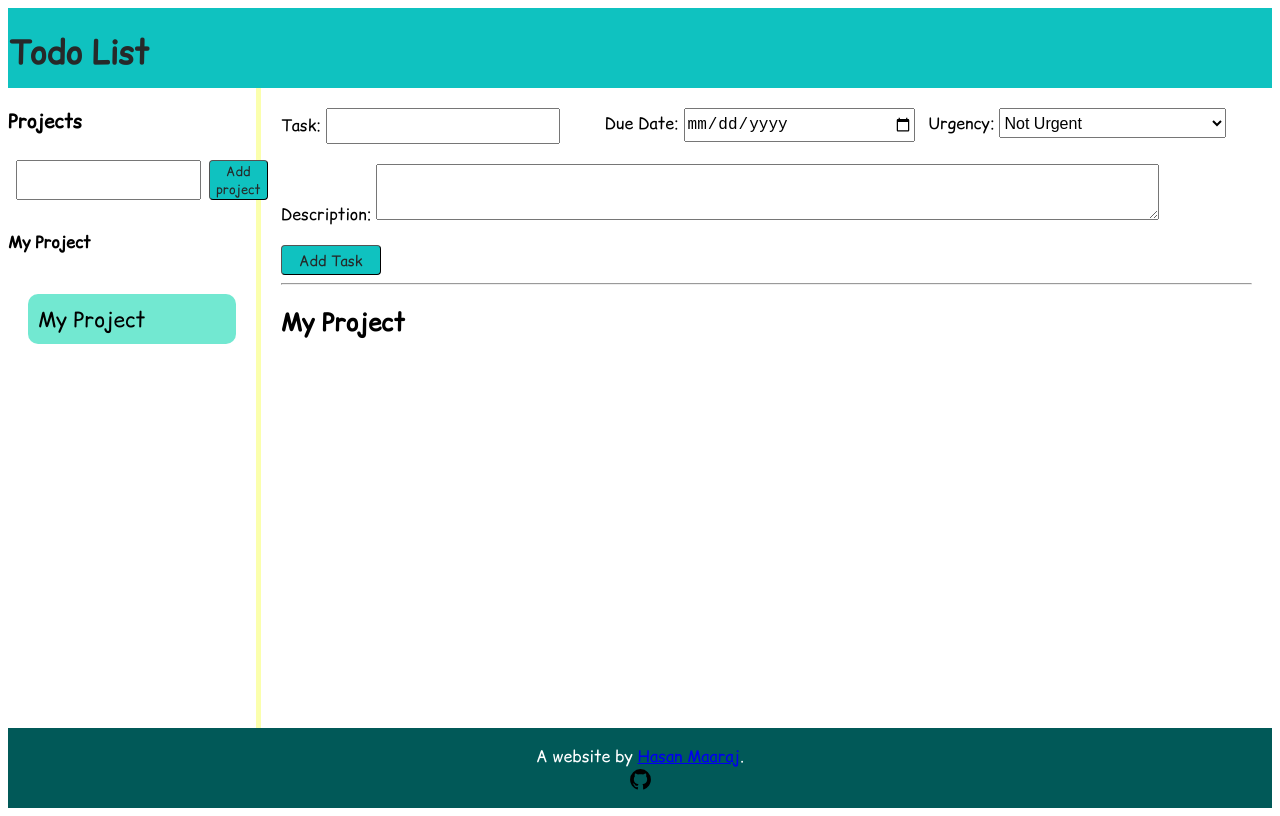
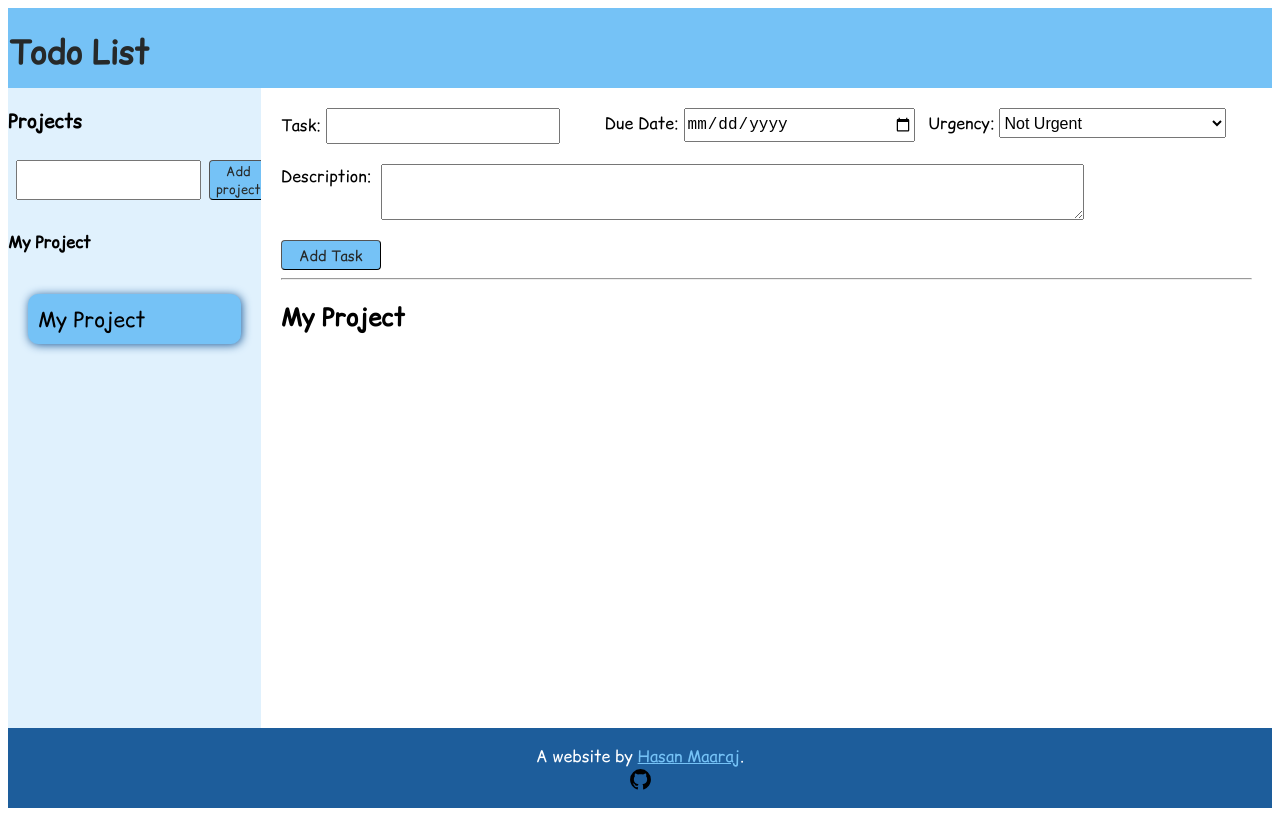
Before and after one commit to HasanMaaraj/Todo-List, a website built with webpack: page src/layout.html in a window 1280 px wide. Built offline with nearby package versions, Linux system fonts and the light colour scheme.

Commit message:
Edit colors

```diff
--- a/src/style.css
+++ b/src/style.css
@@ -1,7 +1,9 @@
 :root {
-    --primary-color: #0FC2C0;
-    --secondary-color: #15d9b299;
-    --dark-color: #015958;
+    --light-primary-color: #e0f1fd;
+    --primary-color: #75C2F6;
+    --secondary-color: #1D5D9B;
+    --dark-color: #01284f;
+    --danger-color: #FF0505;
     --primary-font-color: #262929;
     --secondary-font-color: #fff;
 }
@@ -34,9 +36,8 @@ body {
 }
 
 #sidebar {
-    /* background-color: hsl(63, 100%, 84%); */
-    border-right: 5px solid #FBFFAD;
-    color: #000000;
+    background-color: var(--light-primary-color);
+    overflow-y: scroll;
 }
 
 form#add-project-form {
@@ -65,15 +66,21 @@ form button {
 }
 
 #projects li {
+    box-shadow: 1px 1px 10px var(--secondary-color);
     display: grid;
     grid-template-columns: 3fr 1fr;
-    background-color: var(--secondary-color);
+    background-color: var(--primary-color);
     padding: 10px;
     border-radius: 10px;
+    box-shadow: 1px 1px 10px var(--secondary-color);
 }
 
 #projects li:hover {
-    background-color: var(--primary-color);
+    background-color: var(--secondary-color);
+}
+
+#projects li:active {
+    background-color: var(--dark-color);
 }
 
 #main-content {
@@ -86,7 +93,6 @@ form#add-task-form {
     display: grid;
     grid-template-columns: repeat(3, 1fr);
     row-gap: 20px;
-    /* justify-items: center; */
 }
 
 form#add-task-form select,
@@ -98,13 +104,12 @@ form#add-task-form input {
 
 form#add-task-form *:nth-child(4) {
     grid-column: 1/4;
-    /* display: grid; */
+    display: grid;
+    grid-template-columns: 100px 1fr;
 }
-
 
 #description {
     width: 80%;
-    /* justify-self: center; */
     height: 50px;
 }
 
@@ -113,13 +118,9 @@ form#add-task-form button {
     height: 30px;
 }
 
-/* .project-header {
-    font-size: 1.3rem;
-} */
-
 #footer {
     grid-column: 1/3;
-    background-color: var(--dark-color);
+    background-color: var(--secondary-color);
     color: var(--secondary-font-color);
     display: grid;
     justify-items: center;
@@ -129,8 +130,8 @@ form#add-task-form button {
     align-self: end;
 }
 
-#footer a:visited {
-    color: yellow;
+#footer a {
+    color: var(--primary-color);
 }
 
 #tasks-display {
@@ -150,7 +151,7 @@ form#add-task-form button {
     padding: 10px;
     width: 675px;
     font-size: 1.2rem;
-    box-shadow: 1px 1px 1px var(--secondary-color);
+    box-shadow: 1px 1px 10px var(--secondary-color);
 }
 
 .task *:not(.task-description) {
@@ -164,11 +165,10 @@ form#add-task-form button {
 }
 
 .delete-button {
-    background-color: #FF0505;
+    background-color: var(--danger-color);
     color: #fff;
     font-size: 1.1rem;
     font-weight: bold;
-    /* border-radius: 5px; */
 }
 
 .complete-button {
```
